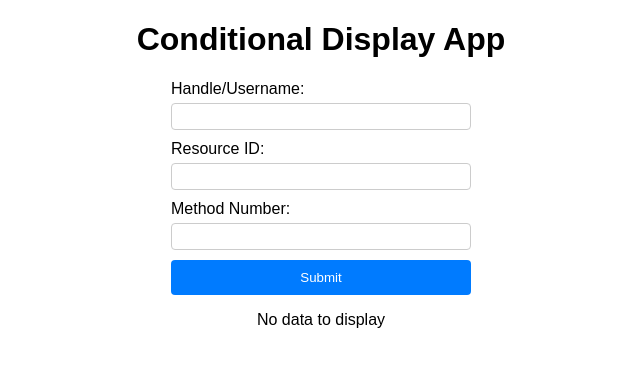
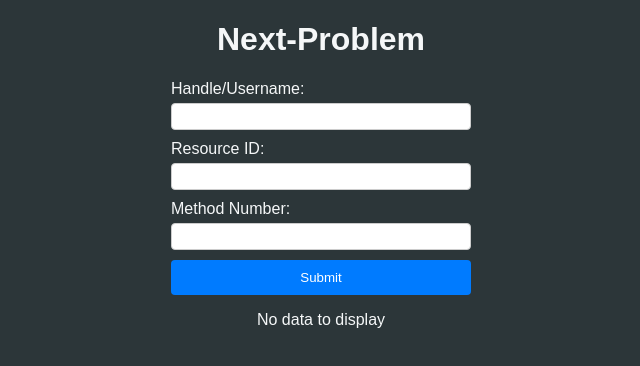
Before and after one commit to ABarpanda/Next-Problem, a React (Vite) app: page / in a window 1280 px wide. Shown: the top 366 px of the page, without its empty margins (319-959 px from the left). Built offline with nearby package versions, Linux system fonts and the light colour scheme; the HTML template or start-up script is replaced by a standard one.

Commit message:
Made cards

```diff
--- a/src/App.jsx
+++ b/src/App.jsx
@@ -37,7 +37,7 @@ const App = () => {
 
   return (
     <div className="app-container">
-      <h1>Conditional Display App</h1>
+      <h1>Next-Problem</h1>
       <InputForm onSubmit={handleFormSubmit} />
       {data ? <QuestionList questions={data} /> : <p>No data to display</p>}
     </div>
--- a/src/components/QuestionList.jsx
+++ b/src/components/QuestionList.jsx
@@ -6,10 +6,10 @@ const QuestionList = ({ questions }) => {
       {questions.map((item, index) => (
         <div key={index} className="question-item">
           <p>{item["Problem name"]}</p>
+          <p>Rating: {item["Problem rating"]}</p>
           <a href={item["Problem link"]} target="_blank" rel="noopener noreferrer">
             <button>View Problem</button>
           </a>
-          <p>Rating: {item["Problem rating"]}</p>
         </div>
       ))}
     </div>
--- a/src/styles.css
+++ b/src/styles.css
@@ -1,7 +1,15 @@
+body {
+  background-color: #2c3639;
+  margin: 0;
+  font-family: Arial, sans-serif;
+  color: #F5F7F8;
+}
+
 .app-container {
   font-family: Arial, sans-serif;
   text-align: center;
   margin: 20px;
+  color: #F5F7F8;
 }
 
 .input-form {
@@ -10,12 +18,14 @@
   gap: 10px;
   max-width: 300px;
   margin: 0 auto;
+  color: #F5F7F8;
 }
 
 .input-form label {
   display: flex;
   flex-direction: column;
   text-align: left;
+  color: #F5F7F8;
 }
 
 .input-form input {
@@ -40,25 +50,43 @@
 
 .question-list {
   margin-top: 20px;
+  color: #F5F7F8;
+  display: flex;
+  flex-wrap: wrap;
 }
 
 .question-item {
-    margin-bottom: 15px;
+  margin: 10px;
+  width: 30%;
   border: 1px solid #ccc;
   padding: 10px;
   border-radius: 4px;
-    text-align: left;
+  text-align: center;
+  background-color: #212121;
+  color: #F5F7F8;
+  /* display: flex; */
+  align-items: center;
+  justify-content: space-between;
+  gap: 10px; /* Space between elements */
 }
+
+.problem-name,
+.problem-rating {
+  margin: 0;
+  flex: 1; /* Adjust width to fill available space */
+}
+
 
 .question-item button {
   padding: 5px 10px;
-    background-color: #28a745;
-    color: white;
+  background-color: #1DB954;
+  color: #212121;
   border: none;
   border-radius: 4px;
   cursor: pointer;
+  margin-right: auto;
 }
 
 .question-item button:hover {
-    background-color: #218838;
+  background-color: #1db954c9;
 }
```
Lines whose indentation alone changed are shown as unchanged.
